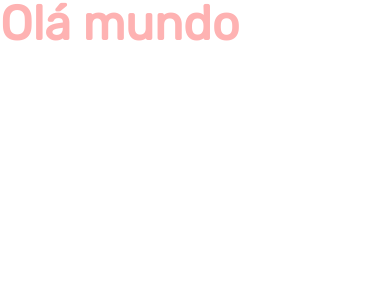
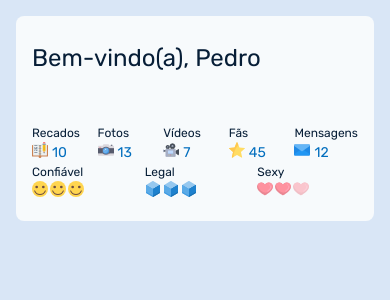
Before and after one commit to PedroHenry-Santos/alurakut, a Next.js app: page / in a window 390 px wide. Shown: the top 300 px of the page. Built offline with nearby package versions, Linux system fonts and the light colour scheme.

Commit message:
feat(homepage): add grid structure and header component
add all the grid structure to receive the page components, plus the responsive structure transition.

```diff
--- a/package.json
+++ b/package.json
@@ -75,8 +75,7 @@
   "lint-staged": {
     "src/**/*": [
       "eslint --max-warnings=0 --fix",
-      "yarn test --findRelatedTests --bail",
-      "git add ."
+      "yarn test --findRelatedTests --bail"
     ]
   },
   "config": {
--- a/src/pages/_app.tsx
+++ b/src/pages/_app.tsx
@@ -1,4 +1,4 @@
-import { ChakraProvider } from '@chakra-ui/react';
+import { Box, ChakraProvider } from '@chakra-ui/react';
 import type { AppProps } from 'next/app';
 import Head from 'next/head';
 
@@ -12,11 +12,13 @@ const MyApp: React.FC<AppProps> = ({ Component, pageProps }) => {
         <title>Boilerplate NextJS</title>
         <meta
           name="viewport"
-          content="minimum-scale=1, initial-scale=1, width=device-width, shrink-to-fit=no, user-scalable=no, viewport-fit=cover"
+          content="minimum-scale=1, initial-scale=1, width=device-width, shrink-to-fit=no, viewport-fit=cover"
         />
       </Head>
       <ChakraProvider theme={theme}>
-        <Component {...pageProps} />
+        <Box bg="blue.50">
+          <Component {...pageProps} />
+        </Box>
       </ChakraProvider>
     </>
   );
--- a/src/pages/index.tsx
+++ b/src/pages/index.tsx
@@ -1,18 +1,37 @@
 import React from 'react';
 
-import { Heading } from '@chakra-ui/react';
+import { Box, Grid, GridItem } from '@chakra-ui/react';
 import { NextPage } from 'next';
 
-export const Teste = () => (
-  <Heading size="2xl" color="red.200">
-    Olá mundo
-  </Heading>
-);
+import { BgHeader } from '../components/BgHeader';
 
 const PageComponent: React.FC<NextPage> = () => {
   return (
     <>
-      <Teste />
+      <Box maxWidth="container.lg" h="100vh" m="auto">
+        <Grid
+          templateColumns={{ base: '1fr', md: '10rem 1fr 20rem' }}
+          gap={{ base: '4', md: '2.5' }}
+        >
+          <GridItem colSpan={1} d={{ base: 'none', md: 'block' }}></GridItem>
+          <GridItem colSpan={1} w="full" p="4">
+            <BgHeader
+              user={'Pedro'}
+              props={{
+                message: 10,
+                photos: 13,
+                videos: 7,
+                fans: 45,
+                posts: 12,
+                reliable: 3,
+                cool: 3,
+                sexy: 2
+              }}
+            />
+          </GridItem>
+          <GridItem colSpan={1}></GridItem>
+        </Grid>
+      </Box>
     </>
   );
 };
```
Also changed, not shown: 1 other file (tests, documents, lock files or other folders).
